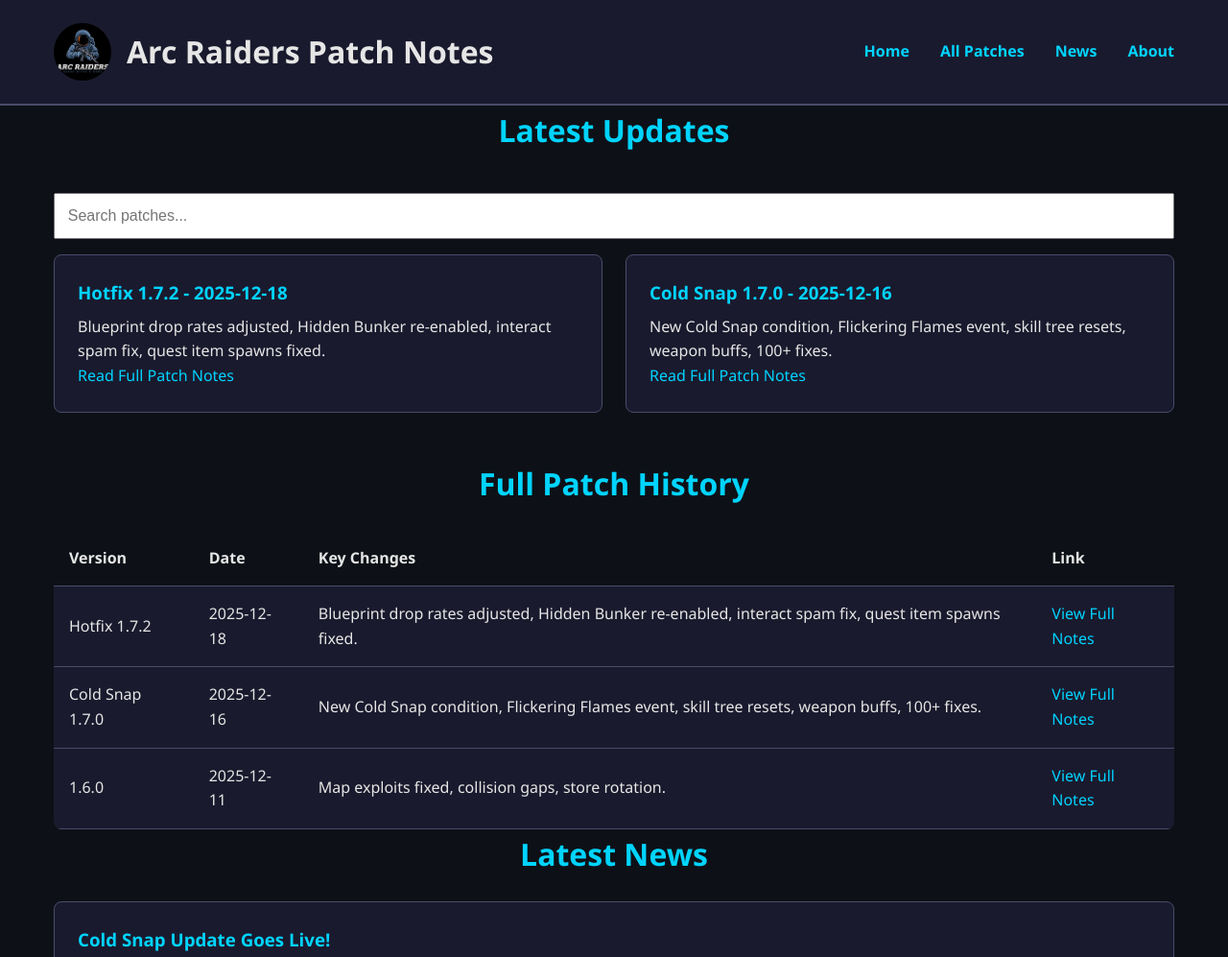
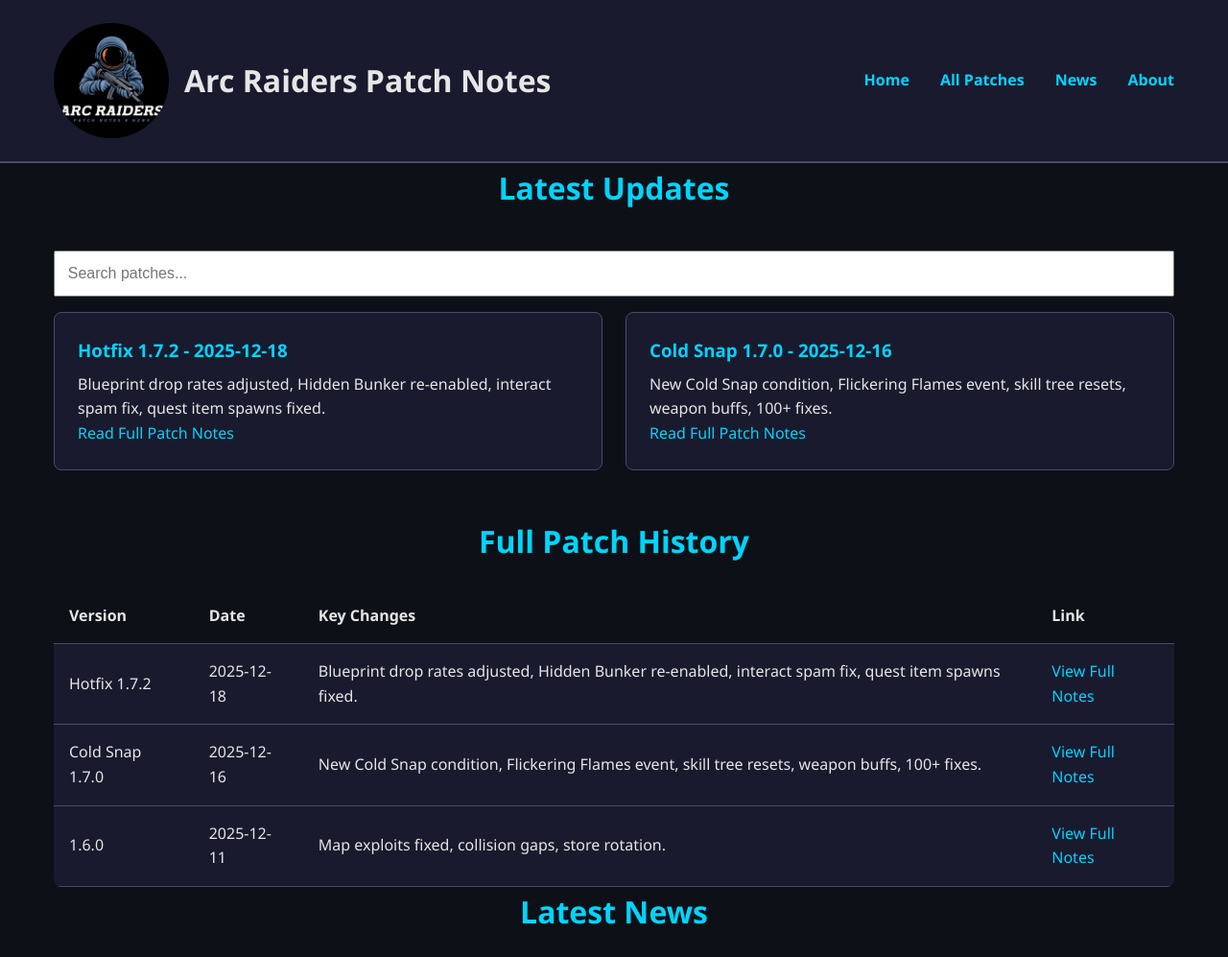
Before and after one commit to k2fort/k2fort.github.io, a plain HTML site: page index.html in a window 1280 px wide. Shown: the top 997 px of the page at 96% size. Drawn offline with Linux system fonts and the light colour scheme.

Commit message:
Update styles.css

```diff
--- a/styles.css
+++ b/styles.css
@@ -111,7 +111,7 @@ footer {
 }
 
 .logo {
-  height: 60px;                /* Adjust size as needed */
+  height: 120px;                /* Adjust size as needed */
   width: auto;
   border-radius: 50%;          /* Optional: circular logo */
   object-fit: contain;
```
